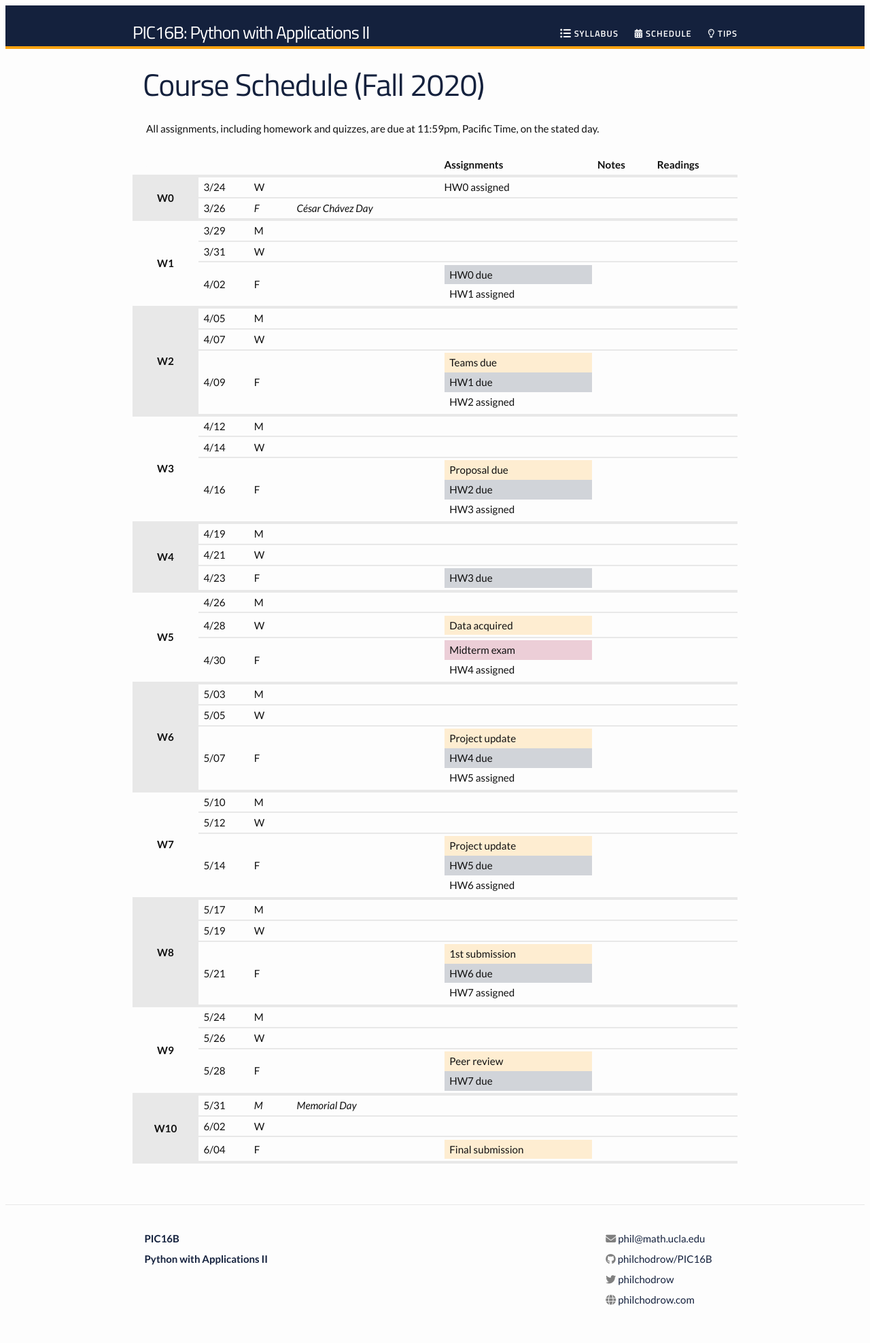
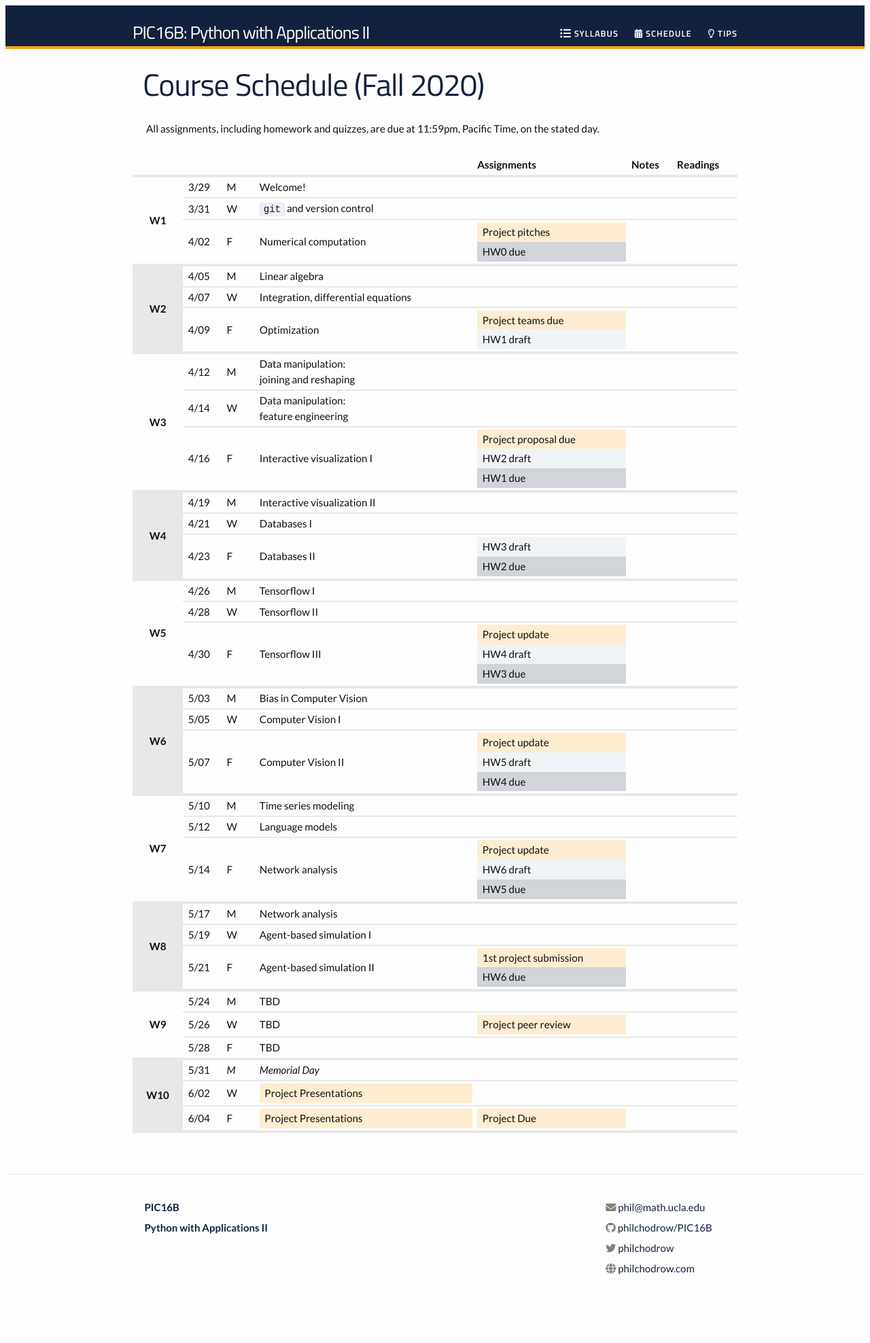
Before and after one commit to PhilChodrow/PIC16B, a Jekyll site: the page built from schedule.md, in a window 1280 px wide. Shown: the whole page at 68% size. Built offline with Jekyll 4.4.1, drawn with Linux system fonts in a browser that asks for light colours; nearby versions of some CDN libraries; after the commit the page ends 1931 px from its top, so only the background shows below that.

Commit message:
update schedule!

```diff
--- a/_sass/_base.scss
+++ b/_sass/_base.scss
@@ -408,6 +408,11 @@ td {
     padding: 0.2em 0.0em 0.2em 0.5em;
 }
 
+.hw-draft {
+    background-color : $lightblue-30;
+    padding: 0.2em 0.0em 0.2em 0.5em;
+}
+
 .project {
     background-color : $orange-30;
     padding: 0.2em 0.0em 0.2em 0.5em;
--- a/schedule.md
+++ b/schedule.md
@@ -20,29 +20,10 @@ All assignments, including homework and quizzes, are due at 11:59pm, Pacific Tim
     </tr>
     <tbody class="week">
     <tr>
-        <th rowspan="2" class="week_marker_even"> W0 </th>
-        <td>3/24</td>
-        <td>W</td>
-        <td></td>
-        <td>HW0 assigned</td>
-        <td></td>
-        <td></td>
-    </tr>
-    <tr>
-        <td>3/26</td>
-        <td><i>F</i></td>
-        <td><i>César Chávez Day</i></td>
-        <td></td>
-        <td></td>
-        <td></td>
-    </tr>
-    </tbody>
-    <tbody class="week">
-    <tr>
         <th rowspan="3" class="week_marker_odd"> W1 </th>
         <td>3/29</td>
         <td>M</td>
-        <td></td>
+        <td>Welcome!</td>
         <td></td>
         <td></td>
         <td></td>
@@ -50,7 +31,7 @@ All assignments, including homework and quizzes, are due at 11:59pm, Pacific Tim
     <tr>
         <td>3/31</td>
         <td>W</td>
-        <td></td>
+        <td><code>git</code> and version control</td>
         <td></td>
         <td></td>
         <td></td>
@@ -58,10 +39,11 @@ All assignments, including homework and quizzes, are due at 11:59pm, Pacific Tim
     <tr>
         <td>4/02</td>
         <td>F</td>
-        <td></td>
+        <td>Numerical computation</td>
         <td>
+            <div class="project">Project pitches</div>
             <div class = "hw">HW0 due</div>
-            <div class = "assignment">HW1 assigned</div>
+            <!-- <div class = "assignment">HW1 assigned</div> -->
         </td>
         <td></td>
         <td></td>
@@ -72,7 +54,7 @@ All assignments, including homework and quizzes, are due at 11:59pm, Pacific Tim
             <th rowspan="3" class="week_marker_even"> W2 </th>
             <td>4/05</td>
             <td>M</td>
-            <td></td>
+            <td>Linear algebra</td>
             <td></td>
             <td></td>
             <td></td>
@@ -80,18 +62,18 @@ All assignments, including homework and quizzes, are due at 11:59pm, Pacific Tim
         <tr>
             <td>4/07</td>
             <td>W</td>
-            <td></td>
+            <td>Integration, differential equations</td>
             <td></td>
             <td></td>
         </tr>
         <tr>
             <td>4/09</td>
             <td>F</td>
-            <td></td>
+            <td>Optimization</td>
             <td>
-                <div class="project">Teams due</div>
-                <div class = "hw">HW1 due</div>
-                <div class = "assignment">HW2 assigned</div>
+                <div class="project">Project teams due</div>
+                <div class = "hw-draft">HW1 draft</div>
+                <!-- <div class = "assignment">HW2 assigned</div> -->
             </td>
             <td></td>
             <td></td>
@@ -102,7 +84,7 @@ All assignments, including homework and quizzes, are due at 11:59pm, Pacific Tim
             <th rowspan="3" class="week_marker_odd"> W3 </th>
             <td>4/12</td>
             <td>M</td>
-            <td></td>
+            <td>Data manipulation: <br> joining and reshaping</td>
             <td></td>
             <td></td>
             <td></td>
@@ -110,7 +92,7 @@ All assignments, including homework and quizzes, are due at 11:59pm, Pacific Tim
         <tr>
             <td>4/14</td>
             <td>W</td>
-            <td></td>
+            <td>Data manipulation: <br> feature engineering</td>
             <td></td>
             <td></td>
             <td></td>
@@ -118,11 +100,11 @@ All assignments, including homework and quizzes, are due at 11:59pm, Pacific Tim
         <tr>
             <td>4/16</td>
             <td>F</td>
-            <td></td>
+            <td>Interactive visualization I</td>
             <td>
-                <div class="project">Proposal due</div>
-                <div class = "hw">HW2 due</div>
-                <div class = "assignment">HW3 assigned</div>
+                <div class="project">Project proposal due</div>
+                <div class = "hw-draft">HW2 draft</div>
+                <div class = "hw">HW1 due</div>
             </td>
             <td></td>
             <td></td>
@@ -133,7 +115,7 @@ All assignments, including homework and quizzes, are due at 11:59pm, Pacific Tim
             <th rowspan="3" class="week_marker_even"> W4 </th>
             <td>4/19</td>
             <td>M</td>
-            <td></td>
+            <td>Interactive visualization II</td>
             <td></td>
             <td></td>
             <td></td>
@@ -141,7 +123,7 @@ All assignments, including homework and quizzes, are due at 11:59pm, Pacific Tim
         <tr>
             <td>4/21</td>
             <td>W</td>
-            <td></td>
+            <td>Databases I</td>
             <td></td>
             <td></td>
             <td></td>
@@ -149,18 +131,21 @@ All assignments, including homework and quizzes, are due at 11:59pm, Pacific Tim
         <tr>
             <td>4/23</td>
             <td>F</td>
-            <td></td>
-            <td><div class = "hw">HW3 due</div></td>
+            <td>Databases II</td>
+            <td>
+                <div class = "hw-draft">HW3 draft</div>
+                <div class = "hw">HW2 due</div>
+            </td>
             <td></td>
             <td></td>
         </tr>
     </tbody>
     <tbody class="week">
         <tr>
-            <th rowspan="4" class="week_marker_odd"> W5 </th>
+            <th rowspan="3" class="week_marker_odd"> W5 </th>
             <td>4/26</td>
             <td>M</td>
-            <td></td>
+            <td>Tensorflow I</td>
             <td></td>
             <td></td>
             <td></td>
@@ -168,18 +153,19 @@ All assignments, including homework and quizzes, are due at 11:59pm, Pacific Tim
         <tr>
             <td>4/28</td>
             <td>W</td>
+            <td>Tensorflow II</td>
             <td></td>
-            <td><div class="project">Data acquired</div></td>
             <td></td>
             <td></td>
         </tr>
         <tr>
             <td>4/30</td>
             <td>F</td>
-            <td></td>
+            <td>Tensorflow III</td>
             <td>
-                <div class = "exam">Midterm exam</div>
-                <div class = "assignment">HW4 assigned</div>
+                <div class="project">Project update</div>
+                <div class = "hw-draft">HW4 draft</div>
+                <div class = "hw">HW3 due</div>
             </td>
             <td></td>
             <td></td>
@@ -190,7 +176,7 @@ All assignments, including homework and quizzes, are due at 11:59pm, Pacific Tim
             <th rowspan="3" class="week_marker_even"> W6 </th>
             <td>5/03</td>
             <td>M</td>
-            <td></td>
+            <td>Bias in Computer Vision</td>
             <td></td>
             <td></td>
             <td></td>
@@ -198,7 +184,7 @@ All assignments, including homework and quizzes, are due at 11:59pm, Pacific Tim
         <tr>
             <td>5/05</td>
             <td>W</td>
-            <td></td>
+            <td>Computer Vision I</td>
             <td></td>
             <td></td>
             <td></td>
@@ -206,11 +192,11 @@ All assignments, including homework and quizzes, are due at 11:59pm, Pacific Tim
         <tr>
             <td>5/07</td>
             <td>F</td>
-            <td></td>
+            <td>Computer Vision II</td>
             <td>
                 <div class="project">Project update</div>
+                <div class = "hw-draft">HW5 draft</div>
                 <div class = "hw">HW4 due</div>
-                <div class = "assignment">HW5 assigned</div>
             </td>
             <td></td>
             <td></td>
@@ -221,7 +207,7 @@ All assignments, including homework and quizzes, are due at 11:59pm, Pacific Tim
             <th rowspan="3" class="week_marker_odd"> W7 </th>
             <td>5/10</td>
             <td>M</td>
-            <td></td>
+            <td>Time series modeling</td>
             <td></td>
             <td></td>
             <td></td>
@@ -229,7 +215,7 @@ All assignments, including homework and quizzes, are due at 11:59pm, Pacific Tim
         <tr>
             <td>5/12</td>
             <td>W</td>
-            <td></td>
+            <td>Language models</td>
             <td></td>
             <td></td>
             <td></td>
@@ -237,11 +223,11 @@ All assignments, including homework and quizzes, are due at 11:59pm, Pacific Tim
         <tr>
             <td>5/14</td>
             <td>F</td>
-            <td></td>
+            <td>Network analysis</td>
             <td>
                 <div class="project">Project update</div>
+                <div class = "hw-draft">HW6 draft</div>
                 <div class = "hw">HW5 due</div>
-                <div class = "assignment">HW6 assigned</div>
             </td>
             <td></td>
             <td></td>
@@ -249,10 +235,10 @@ All assignments, including homework and quizzes, are due at 11:59pm, Pacific Tim
     </tbody>
     <tbody class="week">
         <tr>
-            <th rowspan="4" class="week_marker_even"> W8 </th>
+            <th rowspan="3" class="week_marker_even"> W8 </th>
             <td>5/17</td>
             <td>M</td>
-            <td></td>
+            <td>Network analysis</td>
             <td></td>
             <td></td>
             <td></td>
@@ -260,7 +246,7 @@ All assignments, including homework and quizzes, are due at 11:59pm, Pacific Tim
         <tr>
             <td>5/19</td>
             <td>W</td>
-            <td></td>
+            <td>Agent-based simulation I</td>
             <td></td>
             <td></td>
             <td></td>
@@ -268,11 +254,10 @@ All assignments, including homework and quizzes, are due at 11:59pm, Pacific Tim
         <tr>
             <td>5/21</td>
             <td>F</td>
-            <td></td>
+            <td>Agent-based simulation II</td>
             <td>
-                <div class="project">1st submission</div>
+                <div class="project">1st project submission</div>
                 <div class = "hw">HW6 due</div>
-                <div class = "assignment">HW7 assigned</div>
             </td>
             <td></td>
             <td></td>
@@ -283,7 +268,7 @@ All assignments, including homework and quizzes, are due at 11:59pm, Pacific Tim
             <th rowspan="3" class="week_marker_odd"> W9 </th>
             <td>5/24</td>
             <td>M</td>
-            <td></td>
+            <td>TBD</td>
             <td></td>
             <td></td>
             <td></td>
@@ -291,18 +276,18 @@ All assignments, including homework and quizzes, are due at 11:59pm, Pacific Tim
         <tr>
             <td>5/26</td>
             <td>W</td>
-            <td></td>
-            <td></td>
+            <td>TBD</td>
+            <td>
+                <div class="project">Project peer review</div>
+            </td>
             <td></td>
             <td></td>
         </tr>
         <tr>
             <td>5/28</td>
             <td>F</td>
-            <td></td>
+            <td>TBD</td>
             <td>
-                <div class="project">Peer review</div>
-                <div class = "hw">HW7 due</div>
             </td>
             <td></td>
             <td></td>
@@ -321,7 +306,7 @@ All assignments, including homework and quizzes, are due at 11:59pm, Pacific Tim
         <tr>
             <td>6/02</td>
             <td>W</td>
-            <td></td>
+            <td><div class="project">Project Presentations</div></td>
             <td></td>
             <td></td>
             <td></td>
@@ -329,9 +314,9 @@ All assignments, including homework and quizzes, are due at 11:59pm, Pacific Tim
         <tr>
             <td>6/04</td>
             <td>F</td>
-            <td></td>
+            <td><div class="project">Project Presentations</div></td>
             <td>
-                <div class="project">Final submission</div>
+                <div class="project">Project Due</div>
             </td>
             <td></td>
             <td></td>
```
